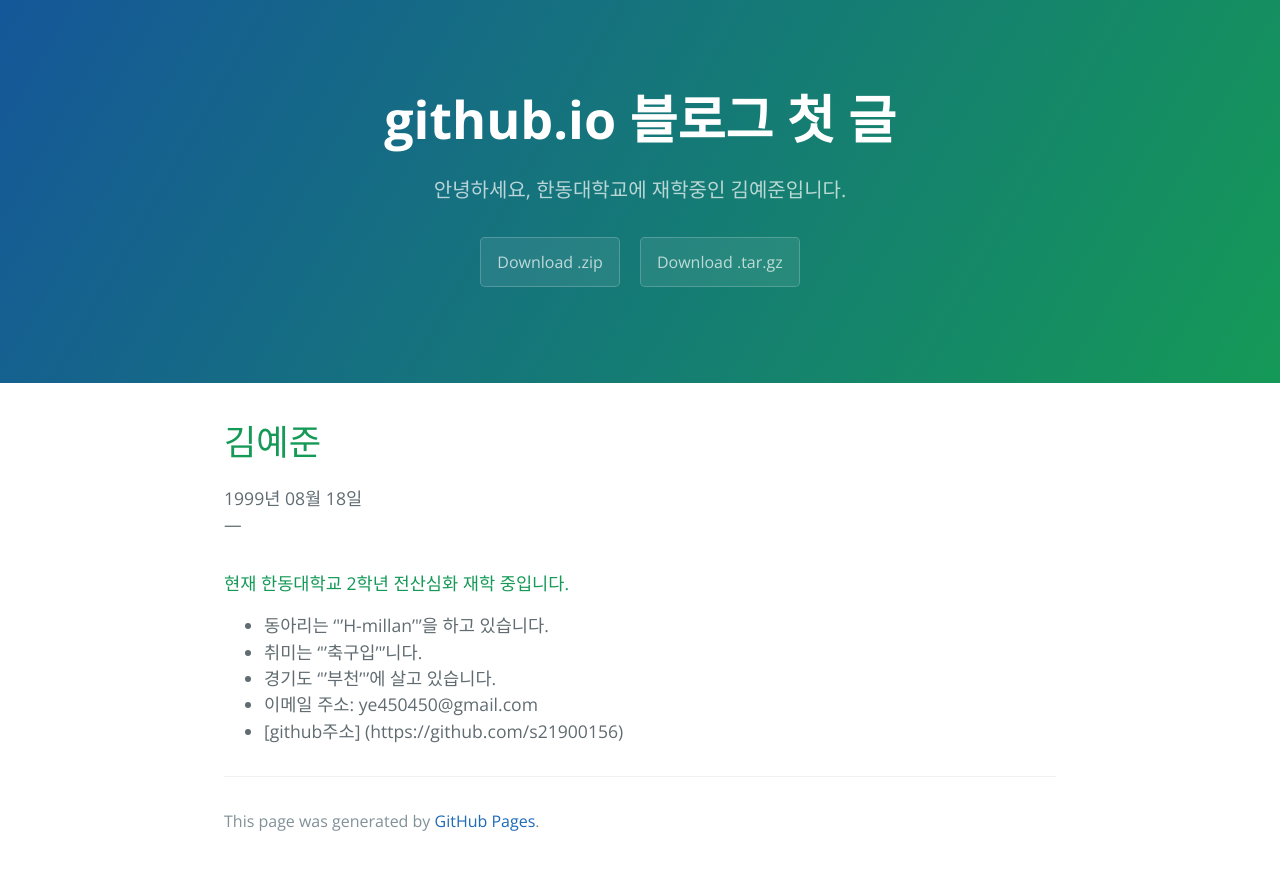
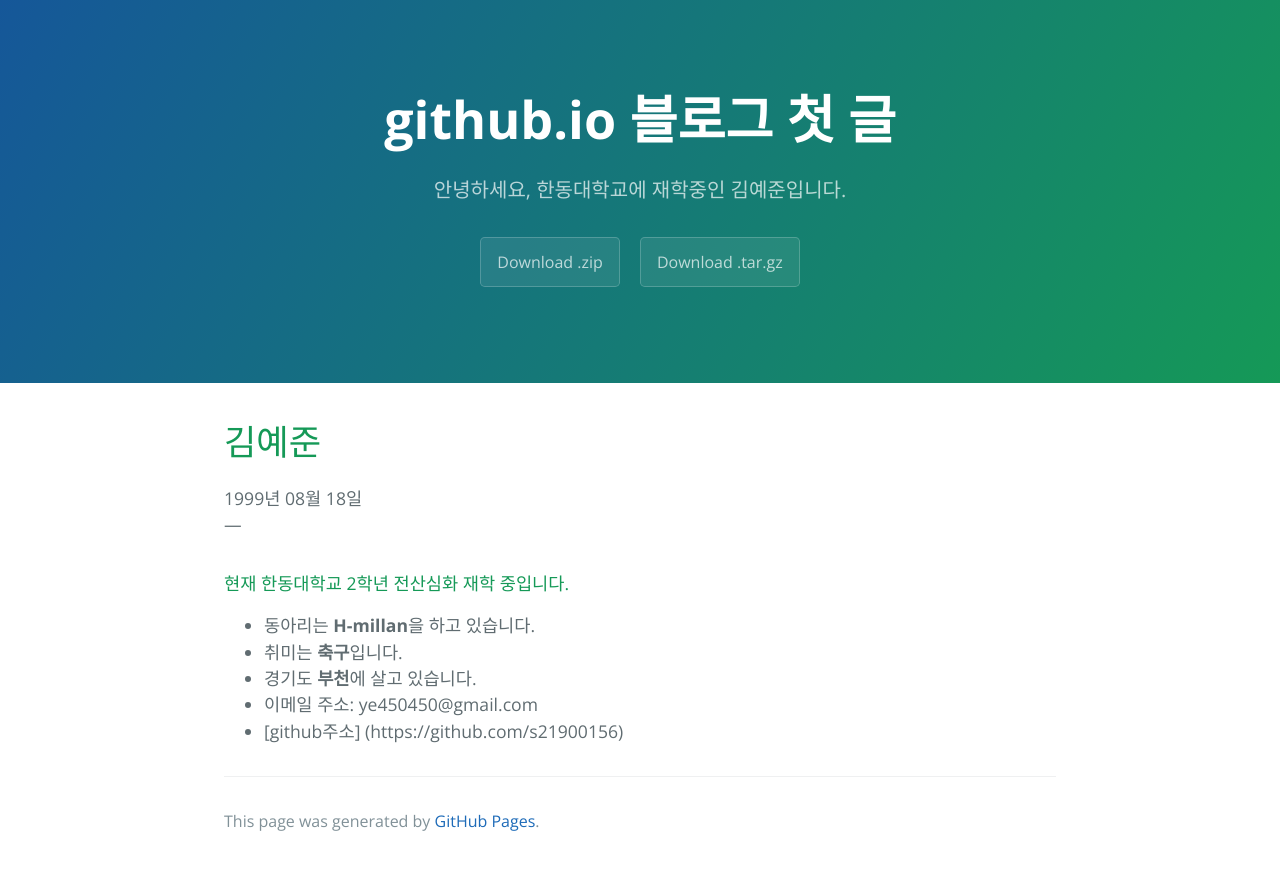
Before and after one commit to s21900156/s21900156.github.io, a Jekyll site: the page built from post.md, in a window 1280 px wide. Shown: the top 870 px of the page. Built offline with Jekyll 4.4.1, drawn with Linux system fonts in a browser that asks for light colours.

```diff
--- a/post.md
+++ b/post.md
@@ -13,8 +13,8 @@ last_modified_at: 2022-05-01 T08:06:00-05:00
 1999년 08월 18일
 ---
 #### 현재 한동대학교 2학년 전산심화 재학 중입니다.
-+ 동아리는 '''H-millan'''을 하고 있습니다.
-+ 취미는 '''축구입'''니다.
-+ 경기도 '''부천'''에 살고 있습니다.
++ 동아리는 **H-millan**을 하고 있습니다.
++ 취미는 **축구**입니다.
++ 경기도 **부천**에 살고 있습니다.
 + 이메일 주소: ye450450@gmail.com
 + [github주소]  (https://github.com/s21900156)
```
